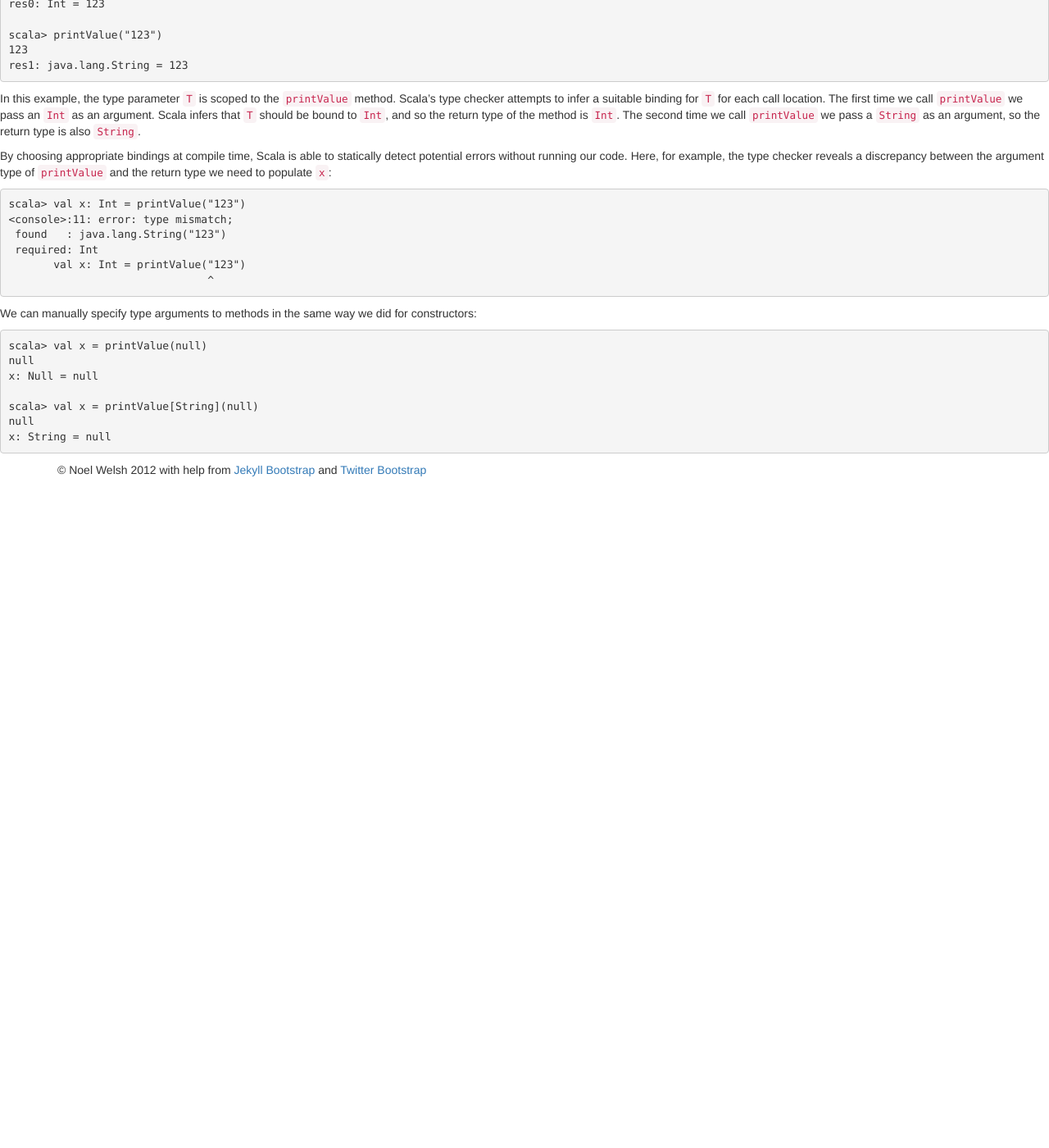
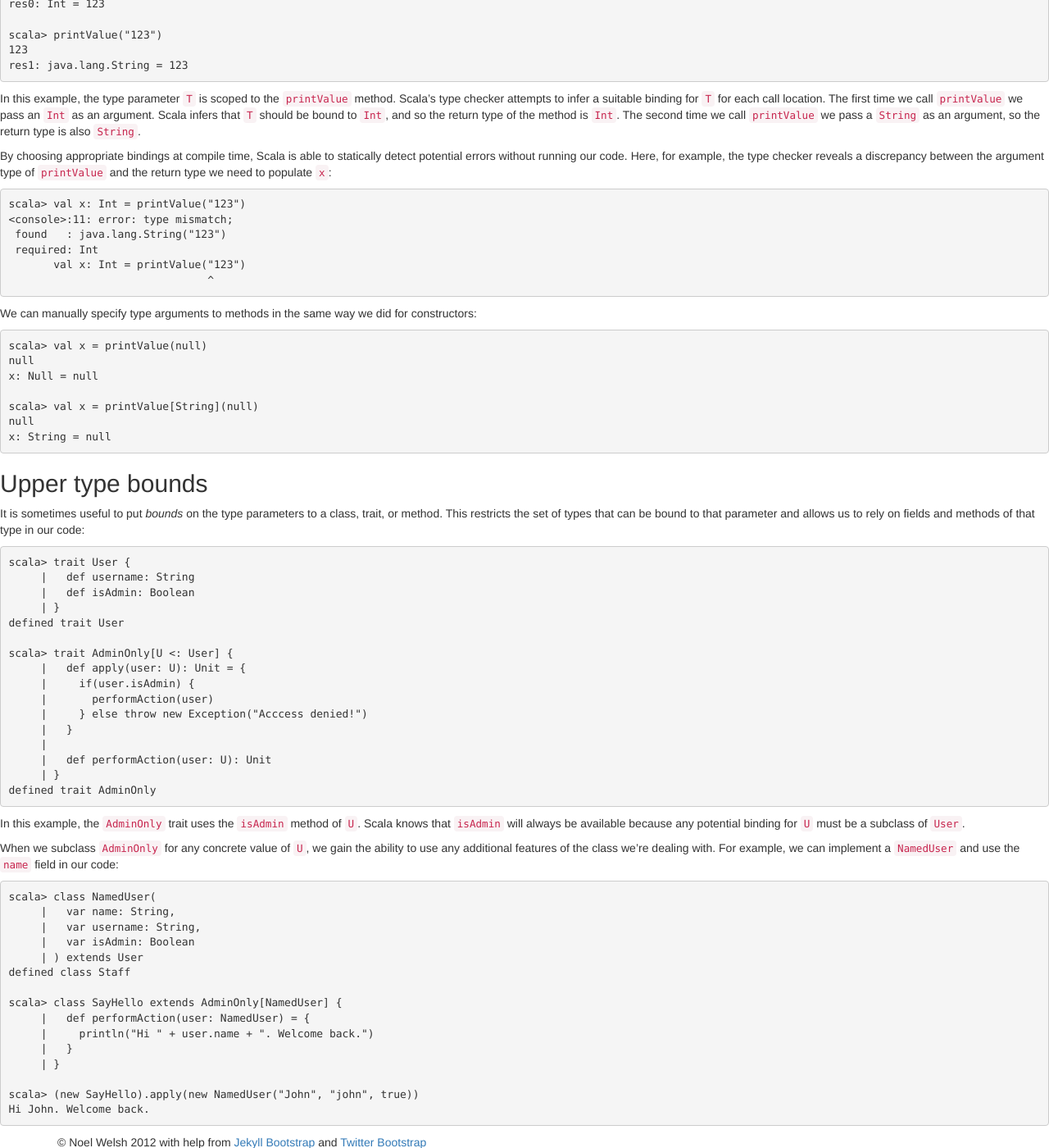
Before and after one commit to underscoreio/essential-scala, a Jekyll site: the page built from oo/type-parameters.md, in a window 1280 px wide and 1400 px high, scrolled down 2128 px. Shown: the whole window at 82% size. Built offline with Jekyll 4.4.1, drawn with Linux system fonts in a browser that asks for light colours; nearby versions of some CDN libraries; library files that are not in the unit come from our copies; before the commit the page ends 2721 px from its top, so only the background shows below that.

Commit message:
Added section on upper type bounds

```diff
--- a/oo/type-parameters.md
+++ b/oo/type-parameters.md
@@ -139,69 +139,57 @@ null
 x: String = null
 {% endhighlight %}
 
+## Upper type bounds
+
+It is sometimes useful to put *bounds* on the type parameters to a class, trait, or method. This restricts the set of types that can be bound to that parameter and allows us to rely on fields and methods of that type in our code:
+
+{% highlight scala %}
+scala> trait User {
+     |   def username: String
+     |   def isAdmin: Boolean
+     | }
+defined trait User
+
+scala> trait AdminOnly[U <: User] {
+     |   def apply(user: U): Unit = {
+     |     if(user.isAdmin) {
+     |       performAction(user)
+     |     } else throw new Exception("Acccess denied!")
+     |   }
+     |
+     |   def performAction(user: U): Unit
+     | }
+defined trait AdminOnly
+{% endhighlight %}
+
+In this example, the `AdminOnly` trait uses the `isAdmin` method of `U`. Scala knows that `isAdmin` will always be available because any potential binding for `U` must be a subclass of `User`.
+
+When we subclass `AdminOnly` for any concrete value of `U`, we gain the ability to use any additional features of the class we're dealing with. For example, we can implement a `NamedUser` and use the `name` field in our code:
+
+{% highlight scala %}
+scala> class NamedUser(
+     |   var name: String,
+     |   var username: String,
+     |   var isAdmin: Boolean
+     | ) extends User
+defined class Staff
+
+scala> class SayHello extends AdminOnly[NamedUser] {
+     |   def performAction(user: NamedUser) = {
+     |     println("Hi " + user.name + ". Welcome back.")
+     |   }
+     | }
+
+scala> (new SayHello).apply(new NamedUser("John", "john", true))
+Hi John. Welcome back.
+{% endhighlight %}
+
 {% comment %}
 
-## Upper type bounds
-
-TODO: COMPLETE THIS BIT
-
-It is sometimes useful to put *bounds* on the type parameters to a class, trait, or method. This restricts the set of types we can pass, and allows us to rely on certain functionality being present in the type parameter.
-
-For example, suppose we are designing a software application for access by staff and students at a University:
-
-{% highlight scala %}
-scala> :paste
-// Entering paste mode (ctrl-D to finish)
-
-trait User {
-  def username: String
-  def isAdmin: Boolean
-}
-
-class Staff(val username: String, val isAdmin: Boolean) extends User
-
-class Student(val username: String) extends User {
-  val isAdmin = false
-}
-
-// Exiting paste mode, now interpreting.
-
-defined trait User
-defined class Student
-defined class Staff
-{% endhighlight %}
-
-As part of our authentication system, we want to write a function that asserts whether a user is an administrator. We want the authentication function to work with `Staff` or `Student` objects and retain the type information:
-
-{% highlight scala %}
-scala> object Auth {
-     |   def adminOnly(user: U): U = {
-     |     if(user.isAdmin) {
-     |       user
-     |     } else {
-     |       throw new Exception("Acccess denied!")
-     |     }
-     |   }
-     | }
-<console>:12: error: value saySomething is not a member of type parameter T
-         println(arg.saySomething.toUpperCase)
-{% endhighlight %}
-
-The class `Echo` won't compile because the type checker can't guarantee that `T` has a method `saySomething`. We can place an *upper type bound* on `T` using Scala's `<:` operator to tell the type checker that `T` has to be a subtype of `Vocal`:
-
-{% highlight scala %}
-scala> class Echo[T <: Vocal](arg: T) {
-     |   println(arg.saySomething.toUpperCase)
-     |   println(arg.saySomething)
-     |   println(arg.saySomething.toLowerCase)
-     | }
-defined class Echo
-{% endhighlight %}
+## Lower type bounds
 
 ## Covariance
 
 ## Contravariance
 
-## Lower type bounds
-
 {% endcomment %}
```
